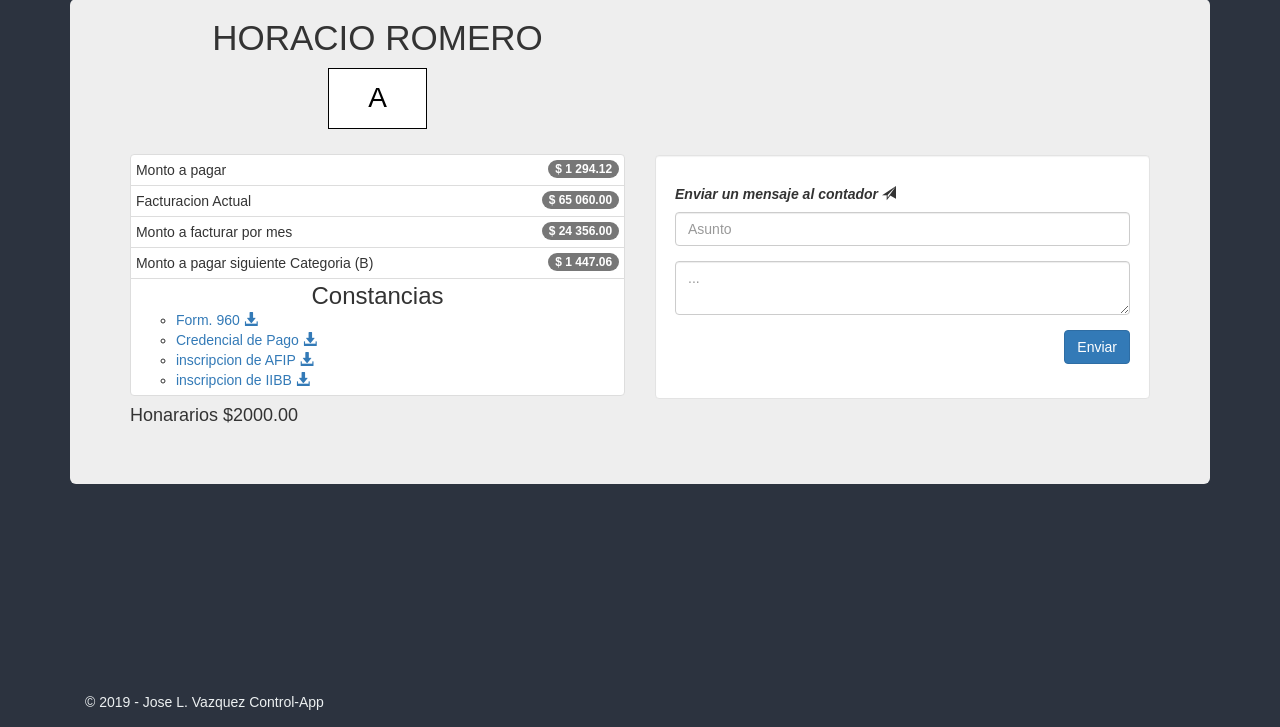
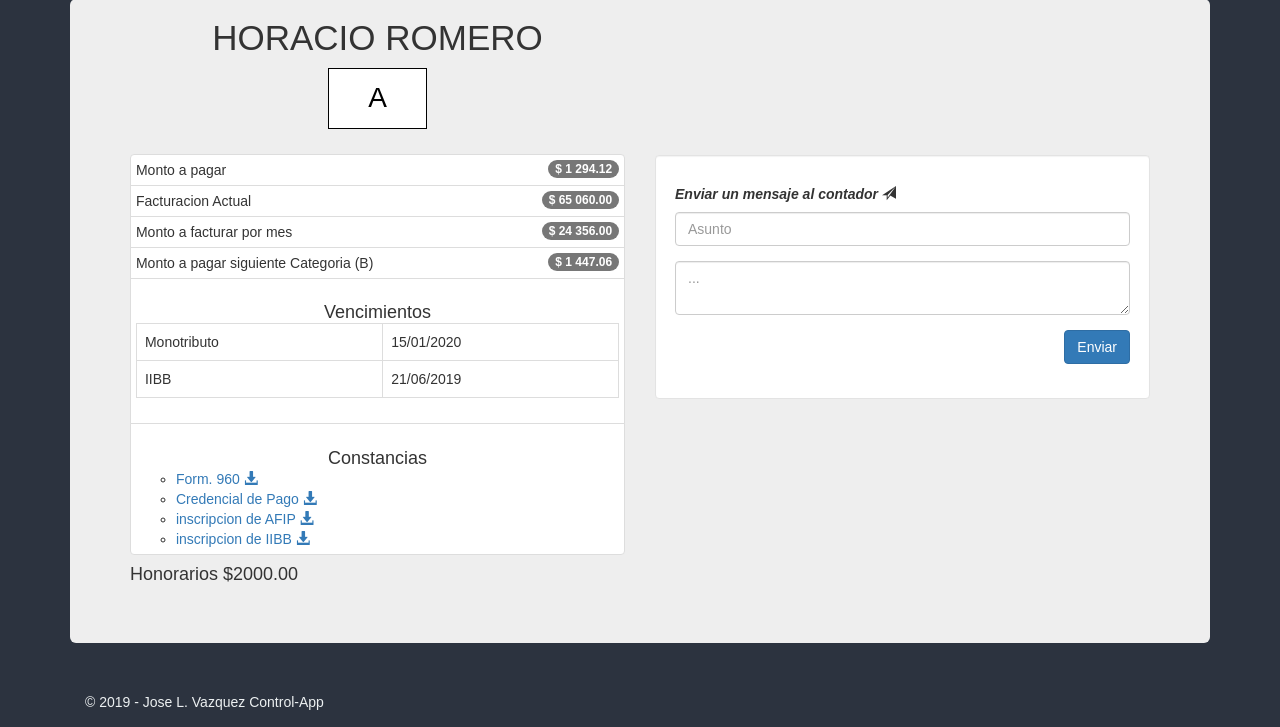
Before and after one commit to vazquezjluis/estudio-contable, a PHP site: page /tcpdf/public/index.php in a window 1280 px wide. Shown: the part 73-800 px from the top of the page. Run offline with PHP 8.4, Linux system fonts and the light colour scheme; a user stored in the database is signed in; data comes from the database, SQL or seed files in the repository; tables that the repository leaves empty or names only in its code hold one stand-in row (values such as "Sample post"); some libraries are stand-ins or nearby versions.

Commit message:
se corrigen algunos bugs

```diff
--- a/ajax/vencimientos/buscar_vencimientos.php
+++ b/ajax/vencimientos/buscar_vencimientos.php
@@ -55,11 +55,11 @@
 		$reload = './categorias.php';
 		//main query to fetch the data
 		//$sql="SELECT nombre_cliente, cuit, vl.Anticipo".substr(date('m'), -1)." as vencimientosiibblocales FROM  ".$sTable.$sWhere." LIMIT ".$offset.",".$per_page;
-
+		$mes = (int)substr(date('m'), -1)-1;
 		$sql = "SELECT
 			nombre_cliente,
 			cuit,
-			STR_TO_DATE(vl.Anticipo".substr(date('m'), -1).",'%d/%m/%Y') AS vencimiento, 'IIBB' as tipo
+			STR_TO_DATE(vl.Anticipo".$mes.",'%d/%m/%Y') AS vencimiento, 'IIBB' as tipo
 		FROM
 			clientes
 		INNER JOIN vencimientosiibblocales AS vl ON vl.TerminacionCUIT = SUBSTRING(cuit ,- 1)
--- a/ajax/vencimientos/excel.php
+++ b/ajax/vencimientos/excel.php
@@ -9,11 +9,11 @@ header('Content-Disposition: attachment; filename=vencimientos.xls');
 
 
 /*Extraer datos de MYSQL*/
-
+$mes = (int)substr(date('m'), -1)-1;
 	$sql="SELECT
                 nombre_cliente,
                 cuit,
-                STR_TO_DATE(vl.Anticipo".substr(date('m'), -1).",'%d/%m/%Y') AS vencimiento, 'IIBB' as tipo
+                STR_TO_DATE(vl.Anticipo".$mes.",'%d/%m/%Y') AS vencimiento, 'IIBB' as tipo
             FROM
                 clientes
             INNER JOIN vencimientosiibblocales AS vl ON vl.TerminacionCUIT = SUBSTRING(cuit ,- 1)
--- a/funciones.php
+++ b/funciones.php
@@ -30,7 +30,8 @@ function getMontoAPagar($categoria){
 			$sql = "SELECT * FROM categorias WHERE categoria = '".trim($categoria)."'";
 			$query=mysqli_query($con, $sql);
 			$row= mysqli_fetch_array($query);
-			if ($row['actividad']=='Venta de Cosas Muebles'){
+
+			if ($_SESSION['cliente_actividad']=='Venta de Cosas Muebles'){
 				$monto_a_pagar = $row['t_ven_cos_muebles'];
 			}else{
 				//si la categoria es mayor a la H entonces ese es el limite H
@@ -49,6 +50,46 @@ function getMontoAPagar($categoria){
 		}
 		return $monto_a_pagar;
 }
+
+/** */
+function getVencimientos ($cliente = ''){
+ 	global $con;
+	 $mes = (int)substr(date('m'), -1)-1;
+	 $sql = "SELECT
+		 nombre_cliente,
+		 cuit,
+		 STR_TO_DATE(vl.Anticipo".$mes.",'%d/%m/%Y') AS vencimiento, 'IIBB' as tipo
+	 FROM
+		 clientes
+	 INNER JOIN vencimientosiibblocales AS vl ON vl.TerminacionCUIT = SUBSTRING(cuit ,- 1) ";
+	 if ($cliente !=''){
+		$sql.=" WHERE clientes.id_cliente = ".$cliente;
+	 }
+
+	 $sql.=" UNION
+
+	 SELECT
+		 nombre_cliente,
+		 cuit,
+		 fm.fecha AS vencimiento, 'Monotributo' as tipo
+	 FROM
+		 clientes
+		 INNER JOIN (select * from fechamonotributo ORDER BY id_fechamonotributo DESC LIMIT 1 )AS fm ";
+
+	if ($cliente !=''){
+		$sql.=" WHERE clientes.id_cliente = ".$cliente;
+	}
+
+	$sql.="
+	 ORDER BY
+		 vencimiento ASC";
+
+	$query=mysqli_query($con,$sql);
+
+	return $query;
+}
+
+
 /**  */
 function getFacturacionActual($id_cliente){
 	global $con;
--- a/public/index.php
+++ b/public/index.php
@@ -37,6 +37,21 @@ $mes_incompleto           = mesIncompleto($facturacion_actual);//meses que resta
 $monto_limite_categoria   = monto_limite_categoria(trim($_SESSION['cliente_categoria']));
 $monto_a_facturar_por_mes = ( $monto_limite_categoria - $facturacion_actual[4]['total_ingreso'] ) / $mes_incompleto;
 $monto_a_pagar_sig_cate   = getMontoAPagar($siguiente_categoria);
+
+
+$vencimientos             = getVencimientos($_SESSION['cliente_id']);
+while($row = mysqli_fetch_array($vencimientos)){
+  if ($row['tipo']=="Monotributo"){
+    $date=date_create($row['vencimiento']);
+		$v_monotributo  =date_format($date,"d/m/Y");
+
+  }else if($row['tipo']=="IIBB"){
+    $date=date_create($row['vencimiento']);
+		$v_iibb         =date_format($date,"d/m/Y");
+  }
+}
+
+
 
 // echo '<pre>';
 // var_dump($mes_incompleto);
@@ -166,9 +181,25 @@ $class = array(
                     <span class="badge">$ <?php echo " ".number_format($monto_a_pagar_sig_cate, 2,'.',' ');?></span>
                     Monto a pagar siguiente Categoria (<?= $siguiente_categoria;?>)
                 </li>
-                <li class="list-group-item" style="padding:1%;">
+                <li class="list-group-item " style="padding:1%;">
+                  <br>
                   <div class="row" style="text-align:center;">
-                    <h3 style="margin-top:0px;margin-bottom:0px;">Constancias</h3>
+                    <h4 style="margin-top:0px;margin-bottom:0px;">Vencimientos</h4>
+                  </div>
+                  <table class="table table-bordered">
+                      <tr>
+                        <td>Monotributo</td>
+                        <td><?php echo $v_monotributo;?></td>
+                      </tr>
+                      <tr>
+                        <td>IIBB</td>
+                        <td><?php echo $v_iibb;?></td>
+                      </tr>
+                  </table>
+                </li>
+                <li class="list-group-item" style="padding:1%;"><br>
+                  <div class="row" style="text-align:center;">
+                    <h4 style="margin-top:0px;margin-bottom:0px;">Constancias</h4>
                   </div>
 
                       <ul>
@@ -197,7 +228,7 @@ $class = array(
                       <?php echo $btn_liqIIBB;?>
                 </li>
             </ul>
-            <h4>Honararios $<?php echo $_SESSION['cliente_honorario'];?></h4>
+            <h4>Honorarios $<?php echo $_SESSION['cliente_honorario'];?></h4>
           </div>
           <div class="col-md-6">
             <div class="row">
```
